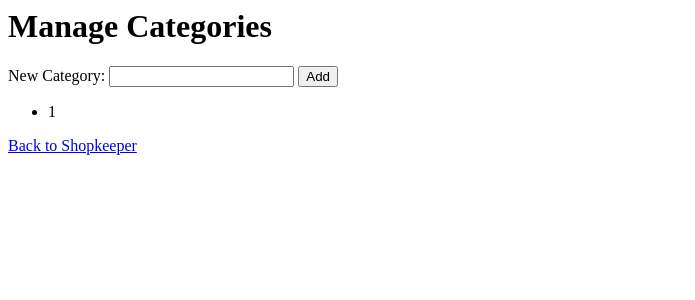
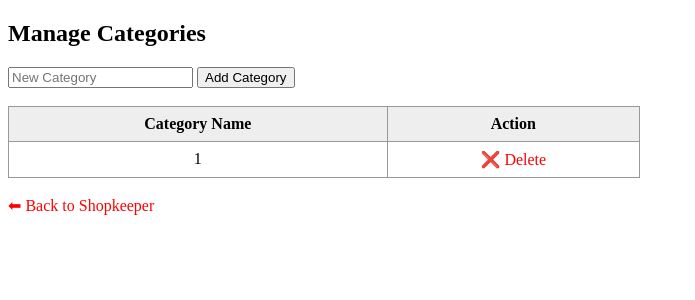
Before and after one commit to hetshah8100/inventory-system, a Flask app: template templates/categories.html in a window 1280 px wide. Shown: the top 300 px of the page, without its empty margins (0-695 px from the left). Run offline with Flask 3, Linux system fonts and the light colour scheme; the template is opened without the code that fills it: most values are stand-ins (such as "Sample title", 1, 10 or a date in 2020); some libraries are stand-ins or nearby versions.

Commit message:
Update categories.html

```diff
--- a/templates/categories.html
+++ b/templates/categories.html
@@ -1,14 +1,58 @@
-<h1>Manage Categories</h1>
+<!DOCTYPE html>
+<html>
+<head>
+    <title>Manage Categories</title>
+    <style>
+        table {
+            border-collapse: collapse;
+            width: 50%;
+        }
+        th, td {
+            border: 1px solid #999;
+            padding: 8px;
+            text-align: center;
+        }
+        th {
+            background-color: #eee;
+        }
+        a {
+            text-decoration: none;
+            color: red;
+        }
+    </style>
+</head>
+<body>
 
-<form method="POST">
-New Category: <input name="name">
-<button>Add</button>
+<h2>Manage Categories</h2>
+
+<form method="post">
+    <input type="text" name="name" placeholder="New Category" required>
+    <button type="submit">Add Category</button>
 </form>
 
-<ul>
-{% for c in categories %}
-<li>{{ c[0] }}</li>
-{% endfor %}
-</ul>
+<br>
 
-<a href="/">Back to Shopkeeper</a>
+<table>
+    <tr>
+        <th>Category Name</th>
+        <th>Action</th>
+    </tr>
+
+    {% for c in categories %}
+    <tr>
+        <td>{{ c[0] }}</td>
+        <td>
+            <a href="/delete-category/{{ c[0] }}"
+               onclick="return confirm('Delete this category?')">
+               ❌ Delete
+            </a>
+        </td>
+    </tr>
+    {% endfor %}
+</table>
+
+<br>
+<a href="/">⬅ Back to Shopkeeper</a>
+
+</body>
+</html>
```
